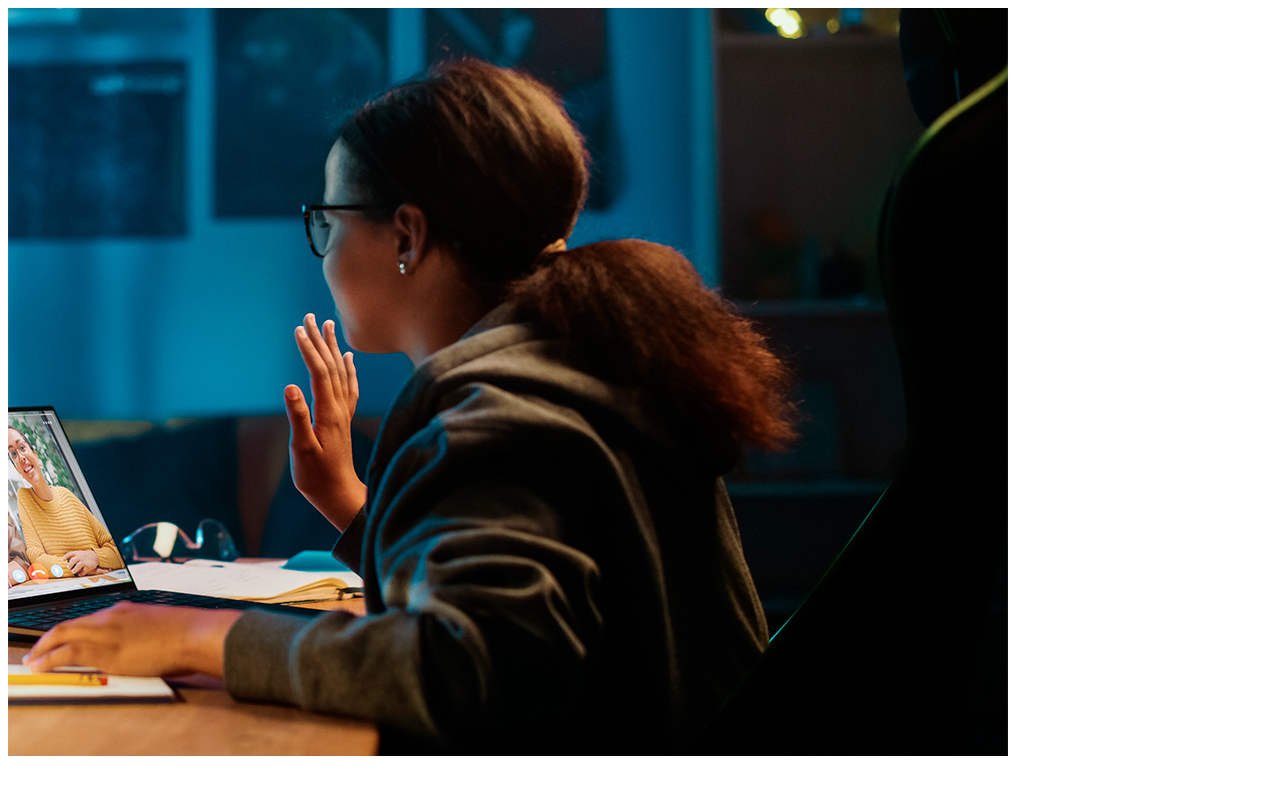
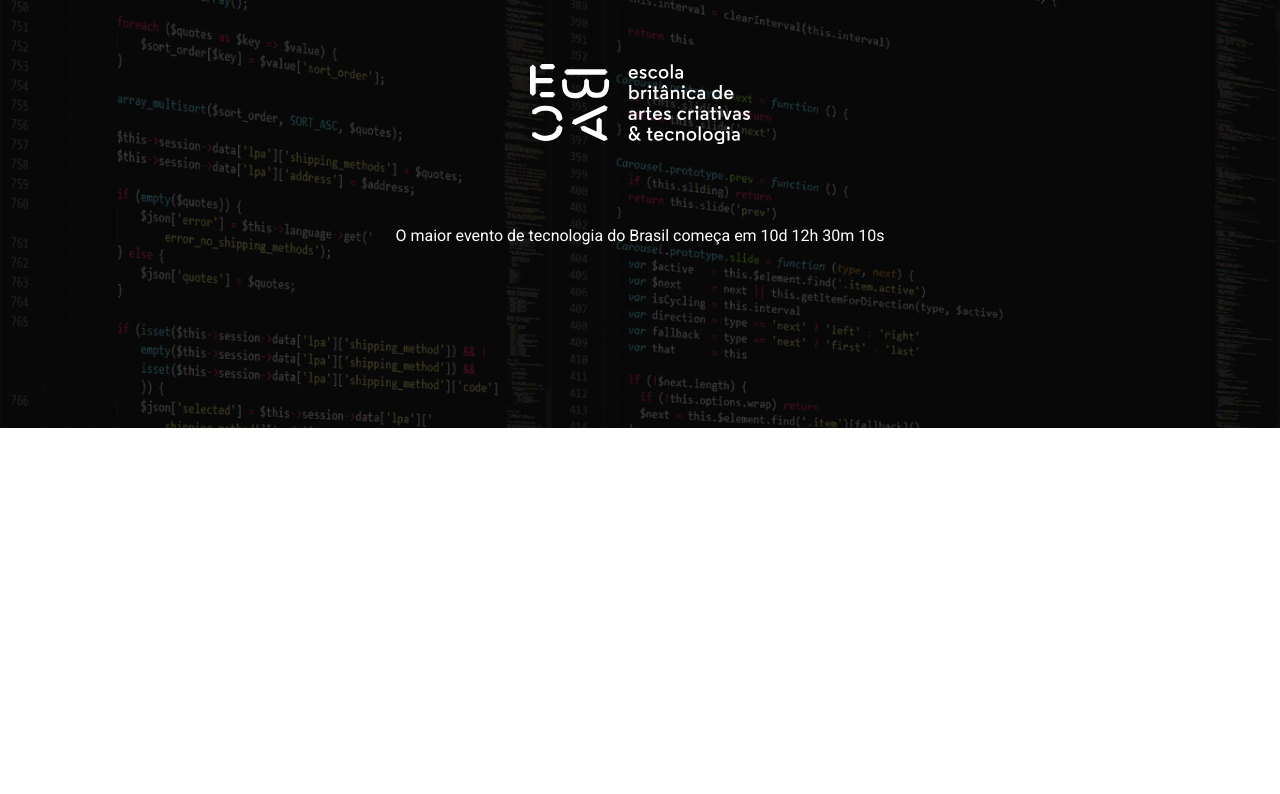
Before and after one commit to SrNoah/EBAC_Tech_Talks, a website built with Parcel: page src/index.html in a window 1280 px wide. Built offline with nearby package versions, Linux system fonts and the light colour scheme.

Commit message:
criando o hero

```diff
--- a/src/index.html
+++ b/src/index.html
@@ -1,13 +1,25 @@
 <!DOCTYPE html>
-<html lang="en">
+<html lang="pt-BR">
 <head>
     <meta charset="UTF-8">
     <meta name="viewport" content="width=device-width, initial-scale=1.0">
     <title>EBAC Talks</title>
+    <link rel="preconnect" href="https://fonts.googleapis.com">
+    <link rel="preconnect" href="https://fonts.gstatic.com" crossorigin>
+    <link href="https://fonts.googleapis.com/css2?family=Roboto:ital,wght@0,100..900;1,100..900&display=swap" rel="stylesheet">
     <link rel="stylesheet" href="/src/styles/main.scss">
 </head>
 <body>
-    <img src="./images/backend.png" alt="">
+    <header class="hero">
+        <div class="container">
+            <img class="hero__logo" src="/src/images/ebac_logo.svg" alt="EBAC">
+            <p class="hero__text">
+                O maior evento de tecnologia do Brasil começa em 10d 12h 30m 10s
+            </p>
+        </div>
+    </header>
+
+
     <script src="/src/scripts/main.js"></script>
 </body>
 </html>
--- /dev/null
+++ b/src/styles/_hero.scss
@@ -0,0 +1,52 @@
+.hero {
+    padding-top: 64px;
+    padding-bottom: 100px;
+    background-image: url(/src/images/fundo.png);
+    background-repeat: no-repeat;
+    background-size: cover;
+    position: relative;
+
+    .container {
+        position: relative;
+    }
+
+    &::before {
+        position: absolute;
+        top: 0;
+        left: 0;
+        width: 100%;
+        height: 100%;
+        background-color: #000000;
+        content: "";
+        opacity: .7;
+    }
+
+    &__text {
+        margin-top: 64px;
+        margin-bottom: 64px;
+        font-size: 40;
+        line-height: 56px;
+        font-weight: 800px;
+        text-align: center;
+    }
+
+    &__logo {
+        margin: 0 auto;
+        height: 80px;
+        display: block;
+    }
+
+    @media (max-width: 640px) {
+        padding: 40px 0;
+
+        &__logo {
+            height: 40px;
+        }
+
+        &__text {
+            font-size: 20px;
+            line-height: 24px;
+            margin: 24px 0;
+        }
+    }
+}
--- a/src/styles/main.scss
+++ b/src/styles/main.scss
@@ -0,0 +1,23 @@
+@use 'hero';
+
+* {
+    box-sizing: border-box;
+    margin: 0;
+    padding: 0;
+    font-family: Roboto, sans-serif;
+    color: #fff;
+}
+
+.container {
+    max-width: 960px;
+    width: 100%;
+    margin: 0 auto;
+
+    @media (max-width: 640px) {
+        max-width: 80%;
+    }
+
+    @media (max-width: 1024px) {
+        max-width: 90%;
+    }
+}
```
